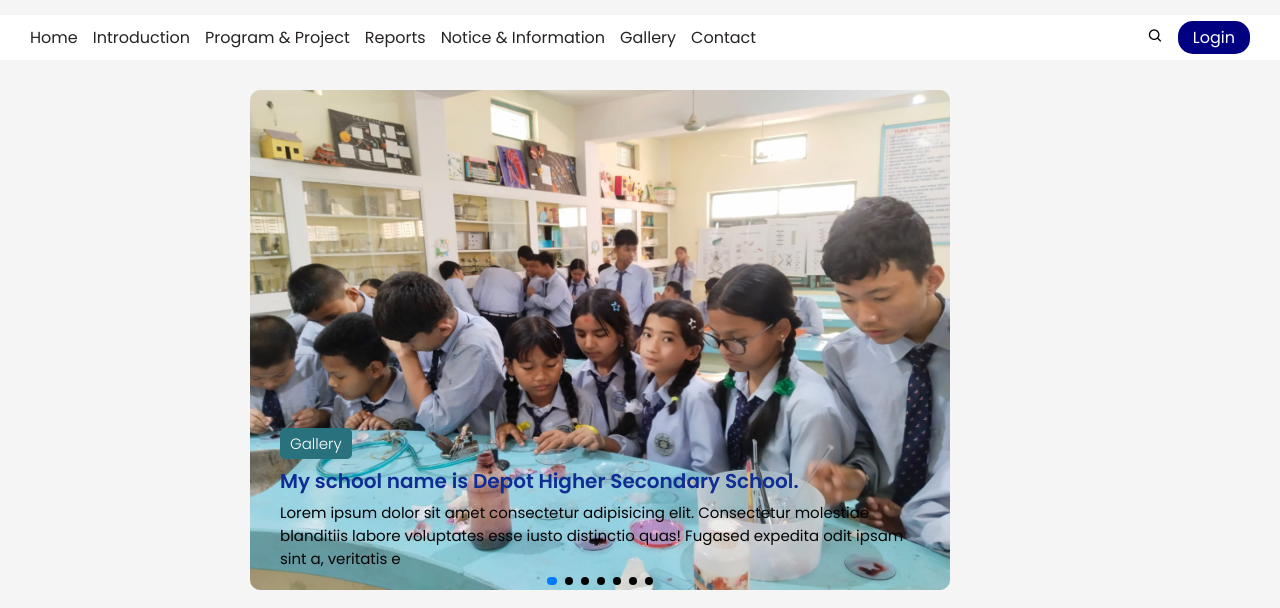
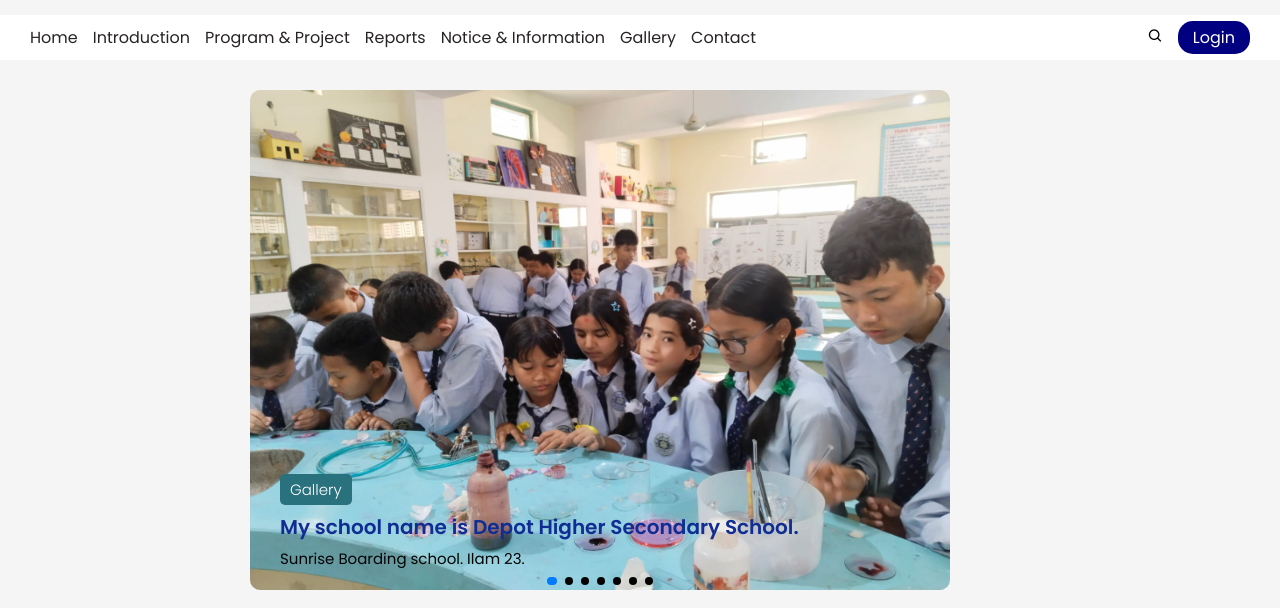
Before and after one commit to MamataPokhrel/school-website, a plain HTML site: page index.html in a window 1280 px wide. Shown: the part 192-800 px from the top of the page. Drawn offline with nearby package versions, Linux system fonts and the light colour scheme.

Commit message:
My school

```diff
--- a/index.html
+++ b/index.html
@@ -70,12 +70,7 @@
               <div class="main-content">
                 <a href="#">Gallery</a>
                 <h6>My school name is Depot Higher Secondary School.</h6>
-                <p>
-                  Lorem ipsum dolor sit amet consectetur adipisicing elit.
-                  Consectetur molestiae blanditiis labore voluptates esse iusto
-                  distinctio quas! Fugased expedita odit ipsam sint a, veritatis
-                  e
-                </p>
+                <p>Sunrise Boarding school. Ilam 23.</p>
               </div>
             </div>
           </div>
```
